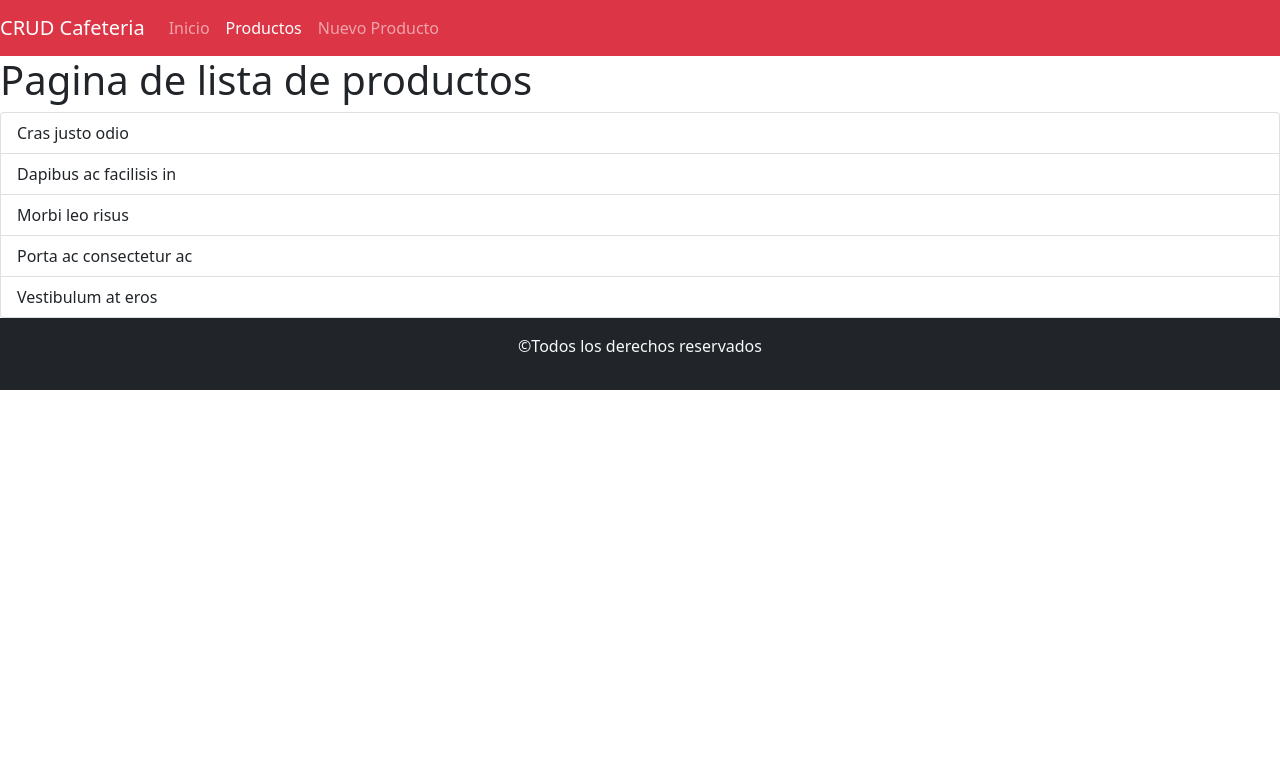
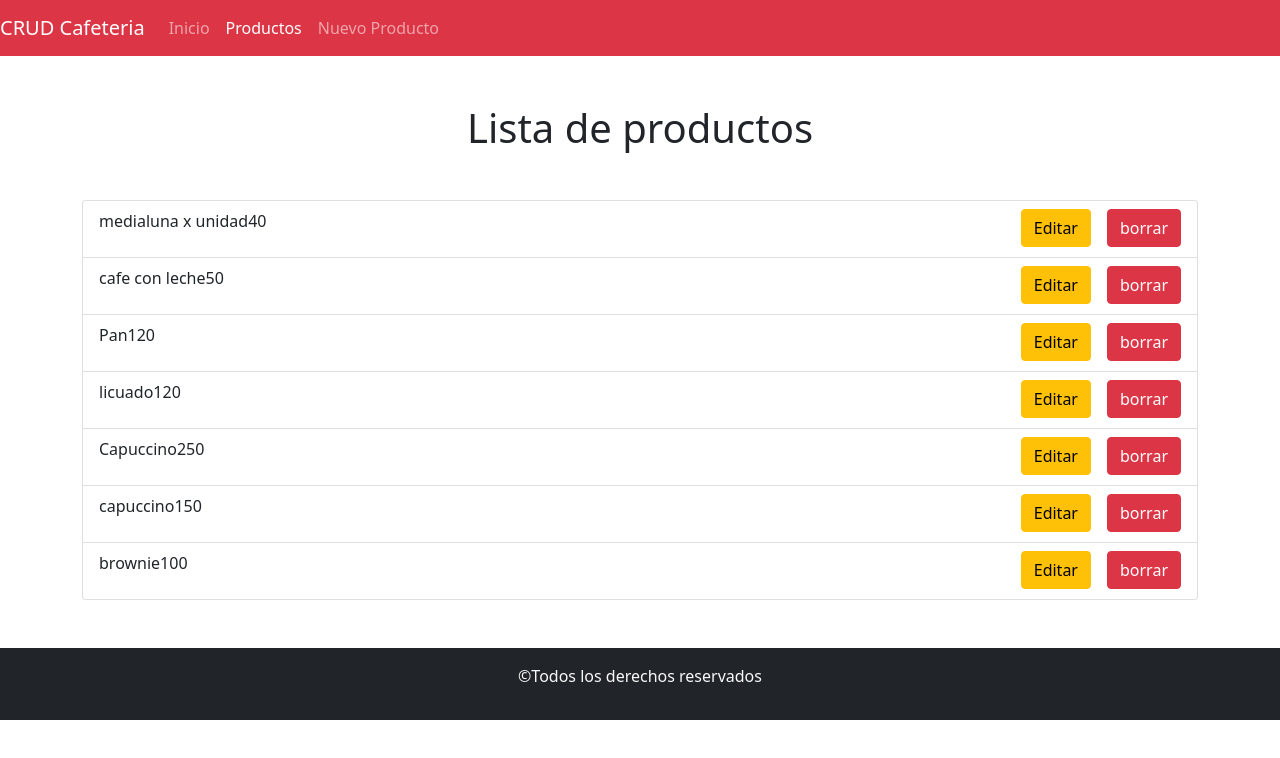
Before and after one commit to Mcampo-26/cafeteria-, a React (Create React App) app: page /productos in a window 1280 px wide. Shown: the top 758 px of the page. Built offline with nearby package versions, Linux system fonts and the light colour scheme; data requests are answered from the project's data file.

Commit message:
terminamos la logica para listar productos

```diff
--- a/db.json
+++ b/db.json
@@ -29,6 +29,18 @@
       "precioProducto": 250,
       "categoria": "bebidaCaliente",
       "id": 5
+    },
+    {
+      "nombreProducto": "capuccino",
+      "precioProducto": 150,
+      "categoria": "bebidaCaliente",
+      "id": 6
+    },
+    {
+      "nombreProducto": "brownie",
+      "precioProducto": 100,
+      "categoria": "Dulce",
+      "id": 7
     }
   ]
 }
--- a/src/App.js
+++ b/src/App.js
@@ -7,6 +7,7 @@ import Navegacion from "./componentes/common/Navegacion";
 import Footer from "./componentes/common/Footer";
 import "bootstrap/dist/css/bootstrap.min.css";
 import {useState,useEffect}from "react";
+
 
 function App() {
   const [productos, setProductos]=useState([]);
@@ -37,7 +38,7 @@ function App() {
           <ListarProductos productosP={productos}></ListarProductos>
         </Route>
         <Route exact path="/productos/nuevo">
-          <AgregarProducto></AgregarProducto>
+          <AgregarProducto consultalistaProductos={consultarApi}></AgregarProducto>
         </Route>
       </Switch>
       <Footer></Footer>
--- /dev/null
+++ b/src/componentes/productos/ItemProducto.js
@@ -0,0 +1,17 @@
+import React from "react";
+import {Button, ListGroup } from "react-bootstrap";
+
+const ItemProducto = (props) => {
+  return (
+    <ListGroup.Item className="d-flex justify-content-between">
+     <p>{props.productoProps.nombreProducto}<span className="font-weight bold">{props.productoProps.precioProducto}</span></p>
+      <div>
+        <Button variant="warning" className="me-3">Editar</Button>
+        <Button variant="danger">borrar</Button>
+      </div>
+
+    </ListGroup.Item>
+  );
+};
+
+export default ItemProducto;
--- a/src/componentes/productos/ListarProductos.js
+++ b/src/componentes/productos/ListarProductos.js
@@ -1,20 +1,19 @@
-import React from 'react';
-import{ListGroup}from"react-bootstrap";
+import React from "react";
+import { Container, ListGroup } from "react-bootstrap";
+import ItemProducto from "./ItemProducto";
 
-const ListarProductos = () => {
-    return (
-        <div>
-            <h1>Pagina de lista de productos</h1>
-            <ListGroup>
-  <ListGroup.Item>Cras justo odio</ListGroup.Item>
-  <ListGroup.Item>Dapibus ac facilisis in</ListGroup.Item>
-  <ListGroup.Item>Morbi leo risus</ListGroup.Item>
-  <ListGroup.Item>Porta ac consectetur ac</ListGroup.Item>
-  <ListGroup.Item>Vestibulum at eros</ListGroup.Item>
-</ListGroup>
+const ListarProductos = (props) => {
+  return (
+    <Container>
+      <h1 className="text-center my-5">Lista de productos</h1>
+      <ListGroup className="my-5">
+        {
+          props.productosP.map((productoObjeto)=><ItemProducto productoProps={productoObjeto}key={productoObjeto.id}></ItemProducto>)
+        }
 
-        </div>
-    );
+      </ListGroup>
+    </Container>
+  );
 };
 
 export default ListarProductos;
```
